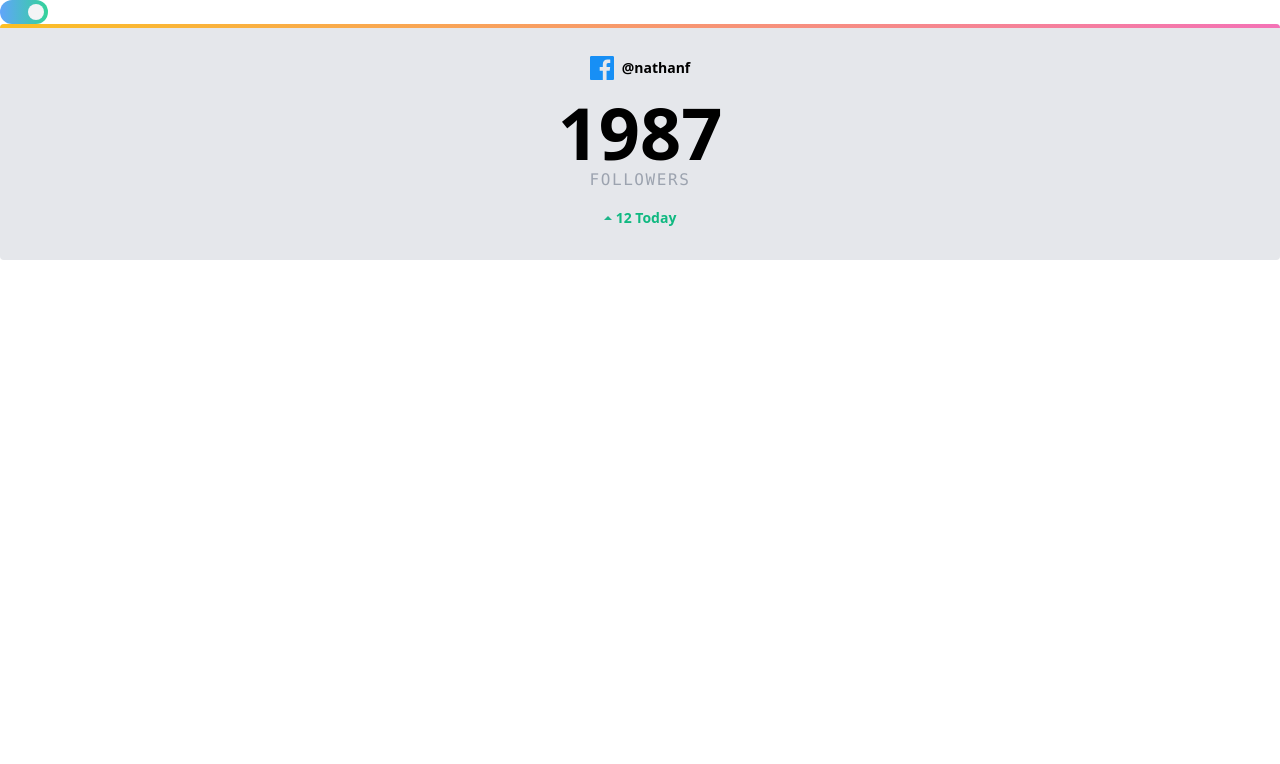
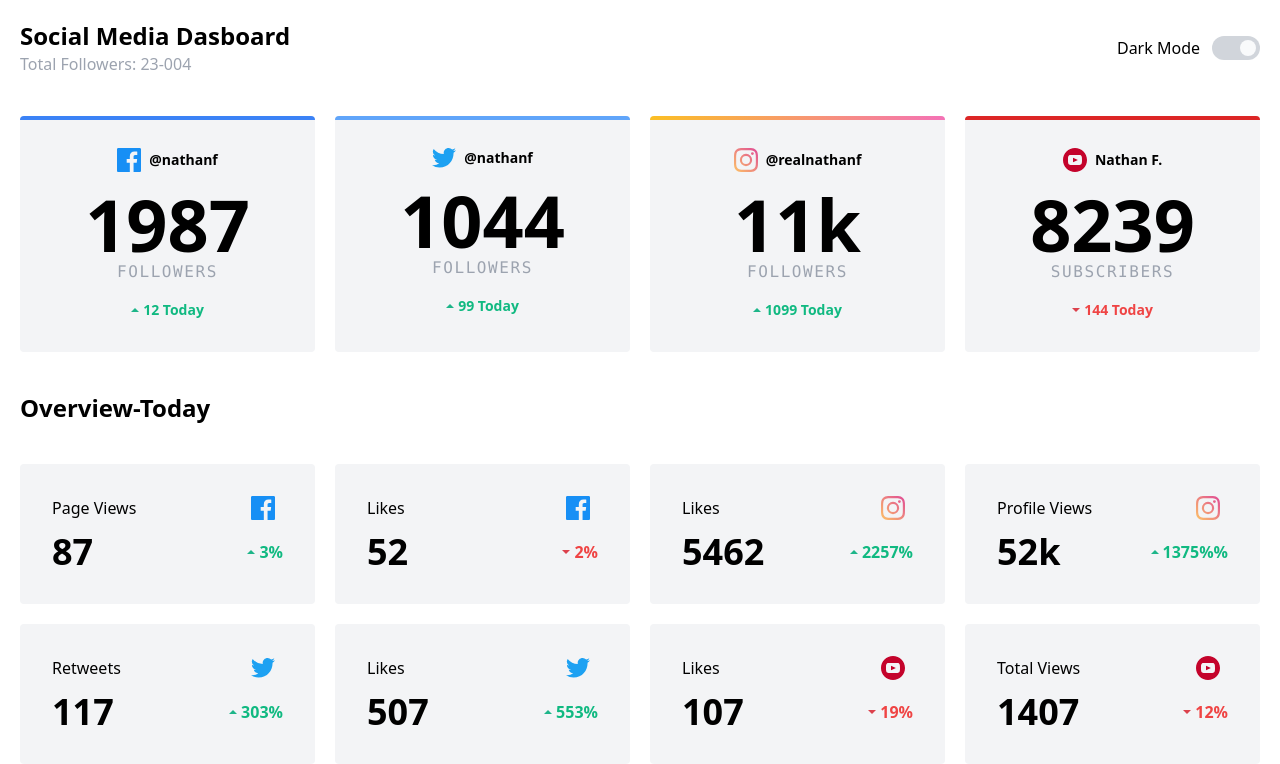
Before and after one commit to WilfredoHQ/next-social-media-dashboard, a Next.js app: page / in a window 1280 px wide. Shown: the top 764 px of the page. Built offline with nearby package versions, Linux system fonts and the light colour scheme.

Commit message:
disenna la pagina principal

```diff
--- a/components/atoms/BaseCard/index.js
+++ b/components/atoms/BaseCard/index.js
@@ -1,6 +1,6 @@
 const BaseCard = ({ children }) => {
   return (
-    <article className="bg-gray-200 hover:bg-gray-300 rounded py-8 px-8 relative overflow-hidden dark:bg-gray-800 dark:hover:bg-gray-700">
+    <article className="bg-gray-100 hover:bg-gray-200 rounded py-8 px-8 relative overflow-hidden dark:bg-gray-800 dark:hover:bg-gray-700 select-none">
       {children}
     </article>
   );
--- a/components/atoms/DarkModeSwitch/index.js
+++ b/components/atoms/DarkModeSwitch/index.js
@@ -3,12 +3,15 @@ import PropTypes from "prop-types";
 const DarkModeSwitch = ({ isDark, onClick }) => {
   return (
     <div
-      className="bg-gradient-to-r from-blue-400 to-green-400 rounded-full w-12 h-6 relative"
+      className={[
+        isDark ? "bg-gradient-to-r from-blue-400 to-green-400" : "bg-gray-300",
+        "rounded-full w-12 h-6 relative",
+      ].join(" ")}
       onClick={onClick}
     >
       <div
         className={[
-          isDark ? "bg-gray-600 left-1" : "bg-gray-100 right-1",
+          isDark ? "bg-gray-600 left-1" : "bg-gray-50 right-1",
           "h-4 w-4 rounded-full absolute top-1",
         ].join(" ")}
       ></div>
--- a/components/molecules/FollowerOverviewCard/index.js
+++ b/components/molecules/FollowerOverviewCard/index.js
@@ -13,7 +13,7 @@ const FollowerOverviewCard = ({
     <BaseCard>
       <figure className="flex justify-between items-center mb-3">
         <figcaption className="dark:text-gray-300">{title} </figcaption>
-        {icon}
+        <Icon svg={icon} classes="w-6 mr-2" />
       </figure>
       <div className="flex justify-between items-center">
         <p className="font-semibold text-4xl dark:text-white">{total}</p>
@@ -40,7 +40,7 @@ const FollowerOverviewCard = ({
 FollowerOverviewCard.propTypes = {
   isComingDown: PropTypes.bool,
   title: PropTypes.string,
-  icon: PropTypes.node,
+  icon: PropTypes.string,
   total: PropTypes.string,
   percentage: PropTypes.string,
 };
--- a/components/molecules/FollowerTotalCard/index.js
+++ b/components/molecules/FollowerTotalCard/index.js
@@ -17,7 +17,7 @@ const FollowerTotalCard = ({
         className={[topLine, "h-1 absolute w-full left-0 top-0"].join(" ")}
       ></div>
       <figure className="flex justify-center items-center">
-        {icon}
+        <Icon svg={icon} classes="w-6 mr-2" />
         <figcaption className="font-semibold text-sm dark:text-gray-400">
           {nickname}
         </figcaption>
@@ -52,7 +52,7 @@ const FollowerTotalCard = ({
 FollowerTotalCard.propTypes = {
   isComingDown: PropTypes.bool,
   nickname: PropTypes.string,
-  icon: PropTypes.node,
+  icon: PropTypes.string,
   total: PropTypes.string,
   title: PropTypes.string,
   quantity: PropTypes.string,
--- a/pages/index.js
+++ b/pages/index.js
@@ -1,14 +1,14 @@
 import { useState } from "react";
 import Head from "next/head";
-import Icon from "components/atoms/Icon";
 import DarkModeSwitch from "components/atoms/DarkModeSwitch";
 import FollowerTotalCard from "components/molecules/FollowerTotalCard";
+import FollowerOverviewCard from "components/molecules/FollowerOverviewCard";
 
 export const Home = () => {
   const [isDark, setIsDark] = useState(false);
 
   const followers = {
-    total: [
+    totals: [
       {
         nickname: "@nathanf",
         icon: "facebook",
@@ -46,7 +46,7 @@ export const Home = () => {
         topLine: "bg-red-600",
       },
     ],
-    overview: [
+    overviews: [
       {
         title: "Page Views",
         icon: "facebook",
@@ -108,25 +108,54 @@ export const Home = () => {
 
   return (
     <div className={isDark && "dark"}>
-      <div className=" dark:bg-gray-900 min-h-screen">
+      <div className=" dark:bg-gray-900">
         <Head>
           <title>Frontend Mentor | [Challenge Name Here]</title>
           <link rel="icon" href="/favicon-32x32.png" />
         </Head>
-        <main>
+        <main className="grid gap-10 p-5 container mx-auto">
+          <div className="sm:flex justify-between items-center">
+            <div className="dark:text-white mb-5 sm:mb-0">
+              <h3 className="font-bold text-2xl">Social Media Dasboard</h3>
+              <p className="text-gray-400">Total Followers: 23-004</p>
+            </div>
+            <div className="flex justify-between pt-5 border-t border-gray-500 sm:border-t-0 sm:pt-0">
+              <p className="dark:text-white mr-3">Dark Mode</p>
               <DarkModeSwitch
                 isDark={isDark}
                 onClick={() => setIsDark((prevState) => !prevState)}
               />
+            </div>
+          </div>
+          <div className="grid gap-5 sm:grid-cols-2 lg:grid-cols-4">
+            {followers.totals.map((total) => (
               <FollowerTotalCard
-            nickname="@nathanf"
-            icon={<Icon svg="facebook" classes="w-6 mr-2" />}
-            total="1987"
-            title="Followers"
-            quantity="12"
-            isComingDown={false}
-            topLine="bg-gradient-to-r from-yellow-400 to-pink-400"
+                nickname={total.nickname}
+                icon={total.icon}
+                total={total.total}
+                title={total.title}
+                quantity={total.quantity}
+                isComingDown={total.isComingDown}
+                topLine={total.topLine}
               />
+            ))}
+          </div>
+          <div>
+            <h3 className="dark:text-white font-bold text-2xl">
+              Overview-Today
+            </h3>
+          </div>
+          <div className="grid gap-5 sm:grid-cols-2 lg:grid-cols-4">
+            {followers.overviews.map((overview) => (
+              <FollowerOverviewCard
+                title={overview.title}
+                icon={overview.icon}
+                total={overview.total}
+                percentage={overview.percentage}
+                isComingDown={overview.isComingDown}
+              />
+            ))}
+          </div>
         </main>
       </div>
     </div>
```
Also changed, not shown: 2 other files (tests, documents, lock files or other folders). Lines whose indentation alone changed are shown as unchanged.
